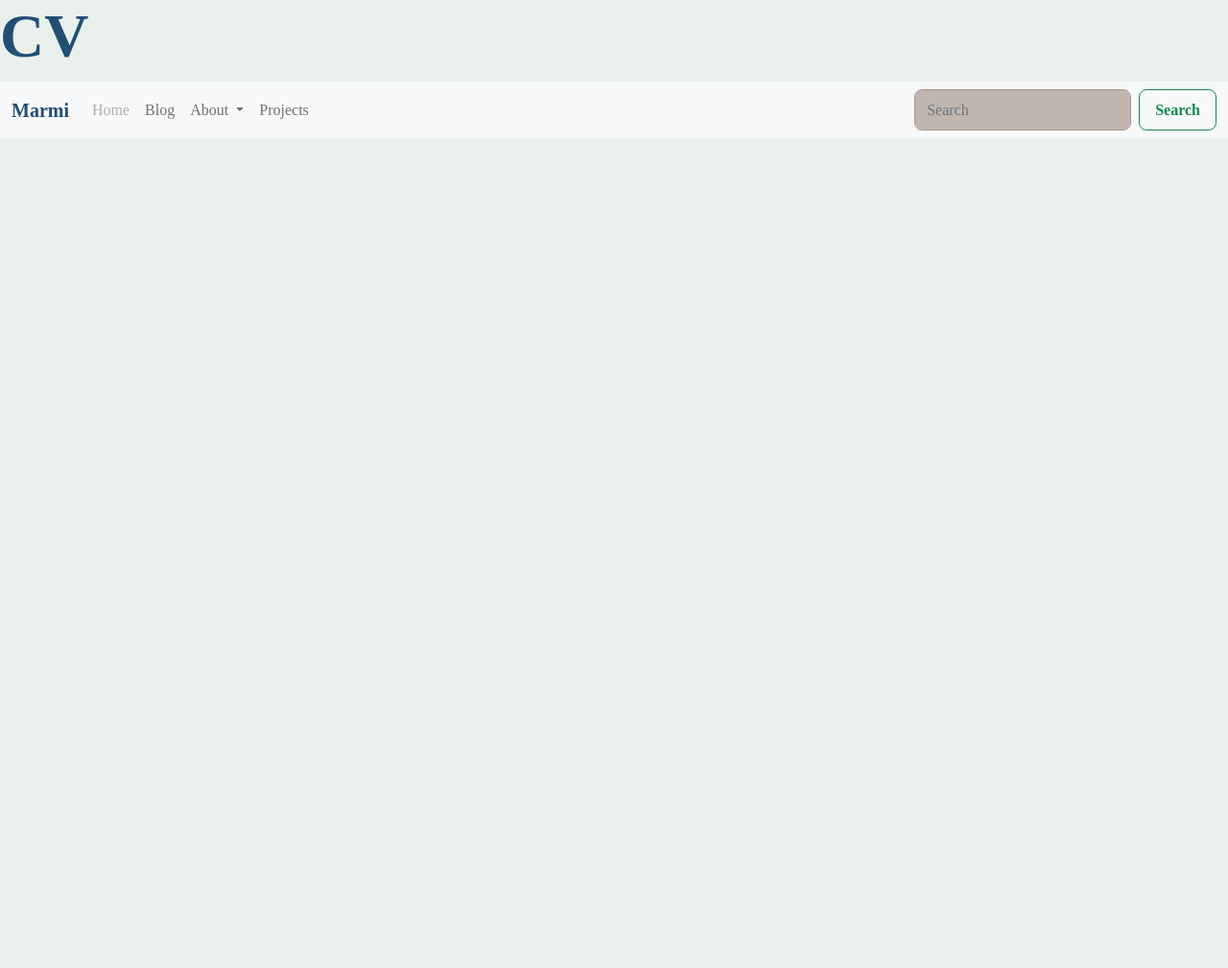
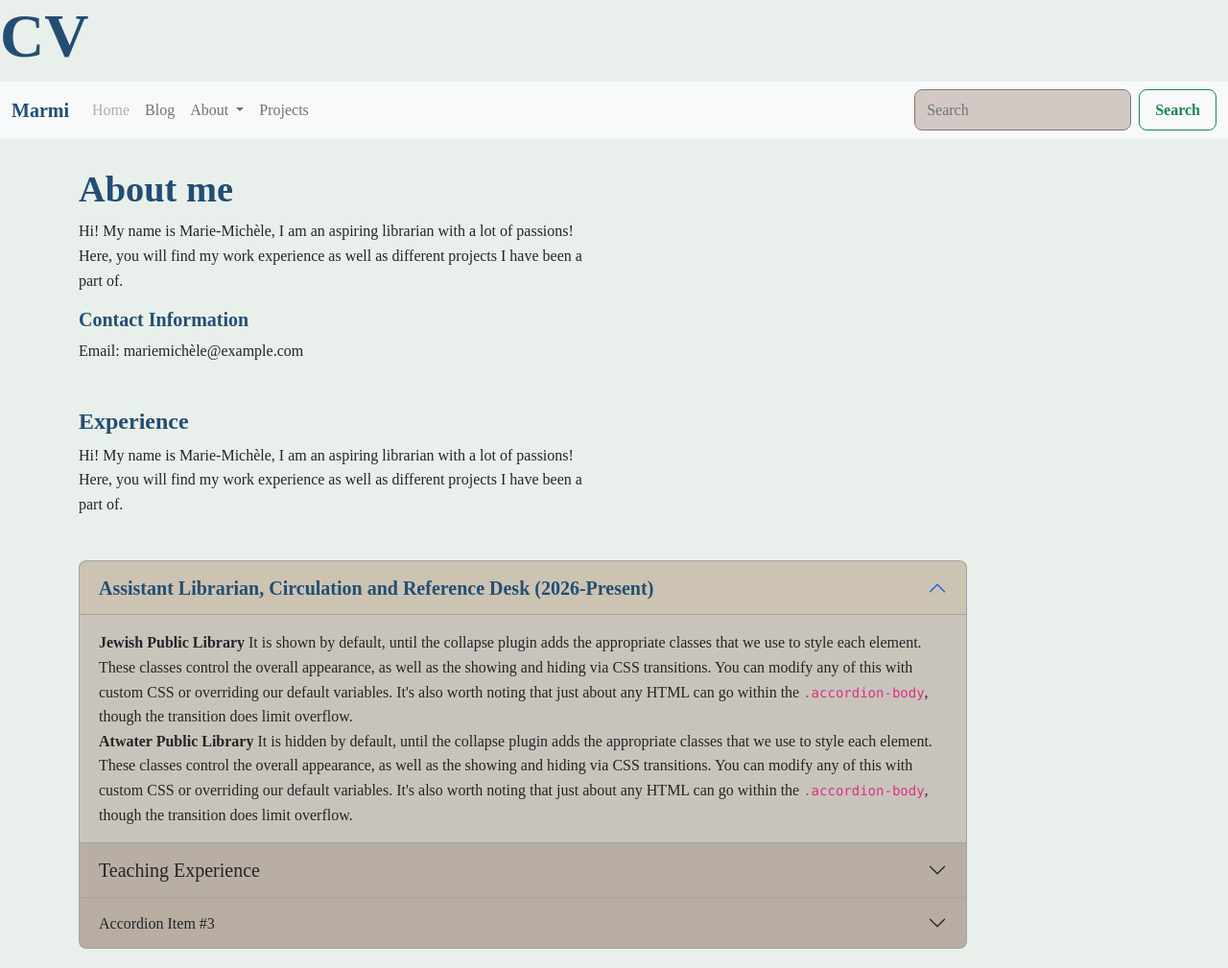
Before and after one commit to MarieMicheleWayland/MarieMicheleWayland.github.io, a plain HTML site: page Class Exercises/CV.html in a window 1280 px wide. Shown: the whole page at 96% size. Before the commit the page ends 800 px from the top, so only its background shows below. Drawn offline with nearby package versions, Linux system fonts and the light colour scheme.

Commit message:
i added an accordion to the CV.html file and made some styling changes in the mystyle_bootstrap.css file to enhance the appearance of the accordion.

```diff
--- a/Assets/mystyle_bootstrap.css
+++ b/Assets/mystyle_bootstrap.css
@@ -40,12 +40,12 @@ mystyle_bootstrap.css â€” Bootstrap 5.3 Website Theme Overrides
 
   /* Backgrounds and text */
   --site-body-bg: #E9F0EB; /* EDIT: overall page background */
-  --site-surface: #a69386a8; /* EDIT: cards, forms, modals and accordion backgrounds */
-  --site-surface-muted: #9C6D2D; /* EDIT: shaded sections, card headers, dropdown hover and footer */
+  --site-surface: #a6938678; /* EDIT: cards, forms, modals and accordion backgrounds */
+  --site-surface-muted: #9c6e2d9f; /* EDIT: shaded sections, card headers, dropdown hover and footer i put this as paler*/
   --site-text: #212529; /* EDIT: default paragraph/body and table text */
   --site-text-muted: #64748b; /* EDIT: subdued labels, footer text and .text-muted */
   --site-heading: #234E74; /* EDIT: all heading text (h1â€“h6), navbar brand */
-  --site-border: #A69386; /* EDIT: cards, forms, tables and component borders */
+  --site-border: #83766e; /* EDIT: cards, forms, tables and component borders */
   --site-link: #FCAD0F;; /* EDIT: regular hyperlinks; usually follows primary brand colour */
   --site-link-hover: #451ccc;; /* EDIT: hyperlinks on mouse hover */
 
@@ -301,11 +301,11 @@ button:focus-visible,
 /* Accordion panels: surfaces/borders and expanded/focus states; EDIT HERE (0.1): expanded panel tint opacity. */
 .accordion {
   --bs-accordion-bg: var(--site-surface);
-  --bs-accordion-border-color: var(--site-border);
+  --bs-accordion-border-color: rgba(35, 78, 116, 0.25);
   --bs-accordion-border-radius: var(--site-radius);
   --bs-accordion-btn-focus-border-color: var(--site-primary);
   --bs-accordion-btn-focus-box-shadow: 0 0 0 0.25rem var(--site-focus-ring);
-  --bs-accordion-active-bg: rgba(var(--site-primary-rgb), 0.1);
+  --bs-accordion-active-bg: rgba(var(--site-primary-rgb), 0.05);
   --bs-accordion-active-color: var(--site-primary-hover);
 }
 /* Modal dialog surface, border and large corner radius. */
--- a/Class Exercises/CV.html
+++ b/Class Exercises/CV.html
@@ -13,4 +13,64 @@
 <special-header>
 <script src="../Assets/headerfooter.js"></script>
 </special-header>
+<div class="container" style="margin-top: 30px; margin-bottom: 30px;">
+  <div class="row">
+    <div class="col-md-6">
+      <h2>About me</h2>
+      <p>Hi! My name is Marie-Michèle, I am an aspiring librarian with a lot of passions! Here, you will find my work experience as well as different projects I have been a part of.</p>
+      <h5>Contact Information</h5>
+  <p>Email: mariemichèle@example.com</p>
+    </div>
+    </div>
+ </div>
+<div class="container" style="margin-top: 30px; margin-bottom: 30px;">
+  <div class="row">
+    <div class="col-md-6">
+      <h4>Experience</h4>
+      <p>Hi! My name is Marie-Michèle, I am an aspiring librarian with a lot of passions! Here, you will find my work experience as well as different projects I have been a part of.</p>
+    </div>
+    </div>
+ </div>
+<div class="container" style="margin-top: 20px; margin-bottom: 20px;">
+  <div class="row">
+    <div class="col-md-10">
+      <div class="accordion" id="accordionExample">
+  <div class="accordion-item">
+    <h2 class="accordion-header" id="headingOne">
+      <button class="accordion-button fs-5" type="button" data-bs-toggle="collapse" data-bs-target="#collapseOne" aria-expanded="true" aria-controls="collapseOne">
+        <strong>Assistant Librarian, Circulation and Reference Desk (2026-Present)</strong>
+      </button>
+    </h2>
+    <div id="collapseOne" class="accordion-collapse collapse show" aria-labelledby="headingOne" data-bs-parent="#accordionExample">
+      <div class="accordion-body">
+        <strong>Jewish Public Library</strong> It is shown by default, until the collapse plugin adds the appropriate classes that we use to style each element. These classes control the overall appearance, as well as the showing and hiding via CSS transitions. You can modify any of this with custom CSS or overriding our default variables. It's also worth noting that just about any HTML can go within the <code>.accordion-body</code>, though the transition does limit overflow.
+              <br><strong>Atwater Public Library</strong> It is hidden by default, until the collapse plugin adds the appropriate classes that we use to style each element. These classes control the overall appearance, as well as the showing and hiding via CSS transitions. You can modify any of this with custom CSS or overriding our default variables. It's also worth noting that just about any HTML can go within the <code>.accordion-body</code>, though the transition does limit overflow.
+      </div>
+    </div>
+  </div>
+  <div class="accordion-item">
+    <h2 class="accordion-header" id="headingTwo">
+      <button class="accordion-button collapsed fs-5" type="button" data-bs-toggle="collapse" data-bs-target="#collapseTwo" aria-expanded="false" aria-controls="collapseTwo">
+        Teaching Experience
+      </button>
+    </h2>
+    <div id="collapseTwo" class="accordion-collapse collapse" aria-labelledby="headingTwo" data-bs-parent="#accordionExample">
+      <div class="accordion-body">
+        <strong>Atwater Public Library</strong> It is hidden by default, until the collapse plugin adds the appropriate classes that we use to style each element. These classes control the overall appearance, as well as the showing and hiding via CSS transitions. You can modify any of this with custom CSS or overriding our default variables. It's also worth noting that just about any HTML can go within the <code>.accordion-body</code>, though the transition does limit overflow.
+      </div>
+    </div>
+  </div>
+  <div class="accordion-item">
+    <h2 class="accordion-header" id="headingThree">
+      <button class="accordion-button collapsed" type="button" data-bs-toggle="collapse" data-bs-target="#collapseThree" aria-expanded="false" aria-controls="collapseThree">
+        Accordion Item #3
+      </button>
+    </h2>
+    <div id="collapseThree" class="accordion-collapse collapse" aria-labelledby="headingThree" data-bs-parent="#accordionExample">
+      <div class="accordion-body">
+        <strong>This is the third item's accordion body.</strong> It is hidden by default, until the collapse plugin adds the appropriate classes that we use to style each element. These classes control the overall appearance, as well as the showing and hiding via CSS transitions. You can modify any of this with custom CSS or overriding our default variables. It's also worth noting that just about any HTML can go within the <code>.accordion-body</code>, though the transition does limit overflow.
+      </div>
+    </div>
+  </div>
+</div>
   </body>
```
